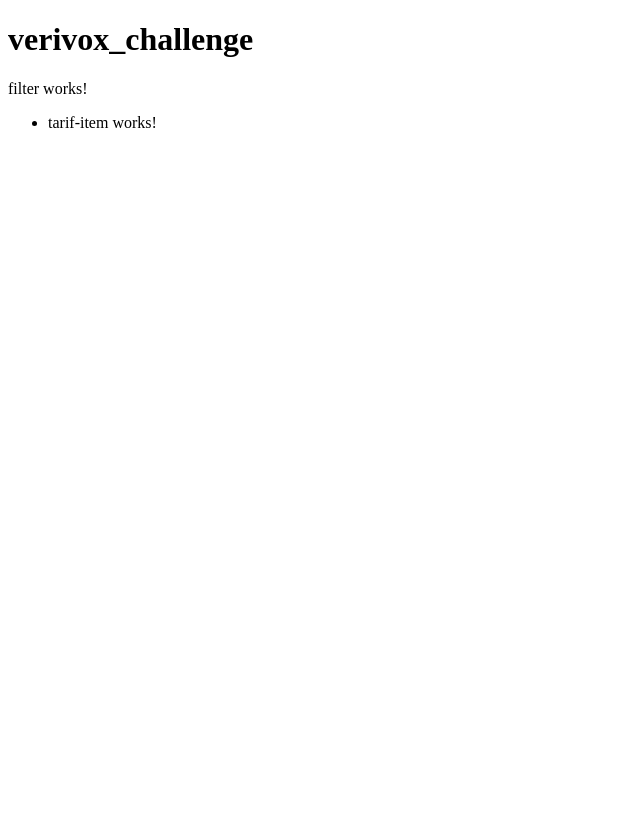
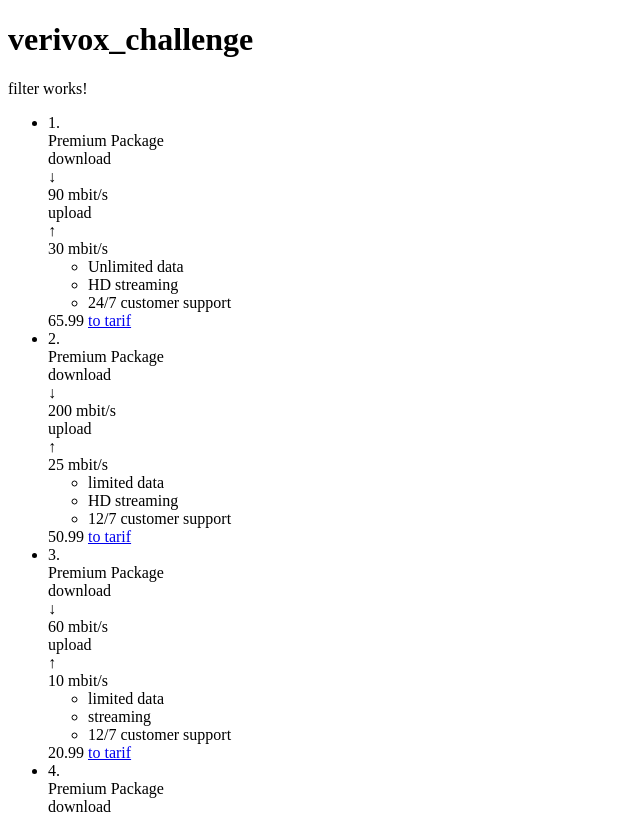
Before and after one commit to fajr-abdelali/verivox_challenge, an Angular app: page / in a window 1280 px wide. Shown: the top 814 px of the page, without its empty margins (0-640 px from the left). Built offline with nearby package versions, Linux system fonts and the light colour scheme.

Commit message:
fetch data from service and nested in child component

```diff
--- a/src/app/app.component.html
+++ b/src/app/app.component.html
@@ -1,3 +1,3 @@
 <h1 class="title">{{ title }}</h1>
 <app-filter></app-filter>
-<app-tarif-list></app-tarif-list>
+<app-tarif-list [tarifList]="tarifList"></app-tarif-list>
--- a/src/app/app.component.ts
+++ b/src/app/app.component.ts
@@ -1,10 +1,28 @@
-import { Component } from '@angular/core';
+import { Component, OnInit } from '@angular/core';
+import { Tarif } from './interface/tarif.interface';
+import { DataService } from './service/data.service';
 
 @Component({
   selector: 'app-root',
   templateUrl: './app.component.html',
   styleUrls: ['./app.component.scss']
 })
-export class AppComponent {
+export class AppComponent implements OnInit {
   title = 'verivox_challenge';
+  tarifList: Tarif[] = [];
+
+  constructor(private dataService: DataService) { }
+
+  ngOnInit(): void {
+    this.loadData();
+  }
+
+  loadData() {
+    this.dataService.getMockData().subscribe((data) => {
+      this.tarifList = data;
+    },
+      error => console.error('Error loadData getMockData:', error)
+    );
+  }
+
 }
--- a/src/app/component/tarif-list/tarif-item/tarif-item.component.html
+++ b/src/app/component/tarif-list/tarif-item/tarif-item.component.html
@@ -1 +1,36 @@
-<p>tarif-item works!</p>
+<div class="container">
+    <div class="id">{{tarifItem.id}}.</div>
+    <div class="content">
+        <div class="name"> {{tarifItem.name}} </div>
+        <div class="debit">
+            <div class="download">
+                <div class="bit--title">download</div>
+                <div class="bit--container">
+                    <div class="bit--icon">&#8595;</div>
+                    <div class="bit--value">
+                        {{tarifItem.debit.download}} mbit/s
+                    </div>
+                </div>
+            </div>
+
+            <div class="upload">
+                <div class="bit--title">upload</div>
+                <div class="bit--container">
+                    <div class="bit--icon">&#8593;</div>
+                    <div class="bit--value">
+                        {{tarifItem.debit.upload}} mbit/s
+                    </div>
+                </div>
+            </div>
+        </div>
+        <div class="benifits">
+            <ul *ngFor="let benifit of tarifItem.benefit">
+                <li>{{benifit}}</li>
+            </ul>
+        </div>
+        <div class="price">
+            {{tarifItem.price}}
+            <a href="#" class="button">to tarif</a>
+        </div>
+    </div>
+</div>
--- a/src/app/component/tarif-list/tarif-item/tarif-item.component.ts
+++ b/src/app/component/tarif-list/tarif-item/tarif-item.component.ts
@@ -1,4 +1,5 @@
-import { Component } from '@angular/core';
+import { Component, Input } from '@angular/core';
+import { Tarif } from 'src/app/interface/tarif.interface';
 
 @Component({
   selector: 'app-tarif-item',
@@ -6,5 +7,6 @@
   styleUrls: ['./tarif-item.component.scss']
 })
 export class TarifItemComponent {
+  @Input() tarifItem!:Tarif;
 
 }
--- a/src/app/component/tarif-list/tarif-list.component.html
+++ b/src/app/component/tarif-list/tarif-list.component.html
@@ -1,5 +1,5 @@
-<ul >
-    <li >
-        <app-tarif-item></app-tarif-item>
+<ul class="wall">
+    <li *ngFor="let tarif of tarifList">
+        <app-tarif-item [tarifItem]="tarif"></app-tarif-item>
     </li>
 </ul>
--- a/src/app/component/tarif-list/tarif-list.component.ts
+++ b/src/app/component/tarif-list/tarif-list.component.ts
@@ -1,4 +1,5 @@
-import { Component } from '@angular/core';
+import { Component, Input } from '@angular/core';
+import { Tarif } from 'src/app/interface/tarif.interface';
 
 @Component({
   selector: 'app-tarif-list',
@@ -6,5 +7,6 @@
   styleUrls: ['./tarif-list.component.scss']
 })
 export class TarifListComponent {
+  @Input() tarifList!:Tarif[];
 
 }
```
